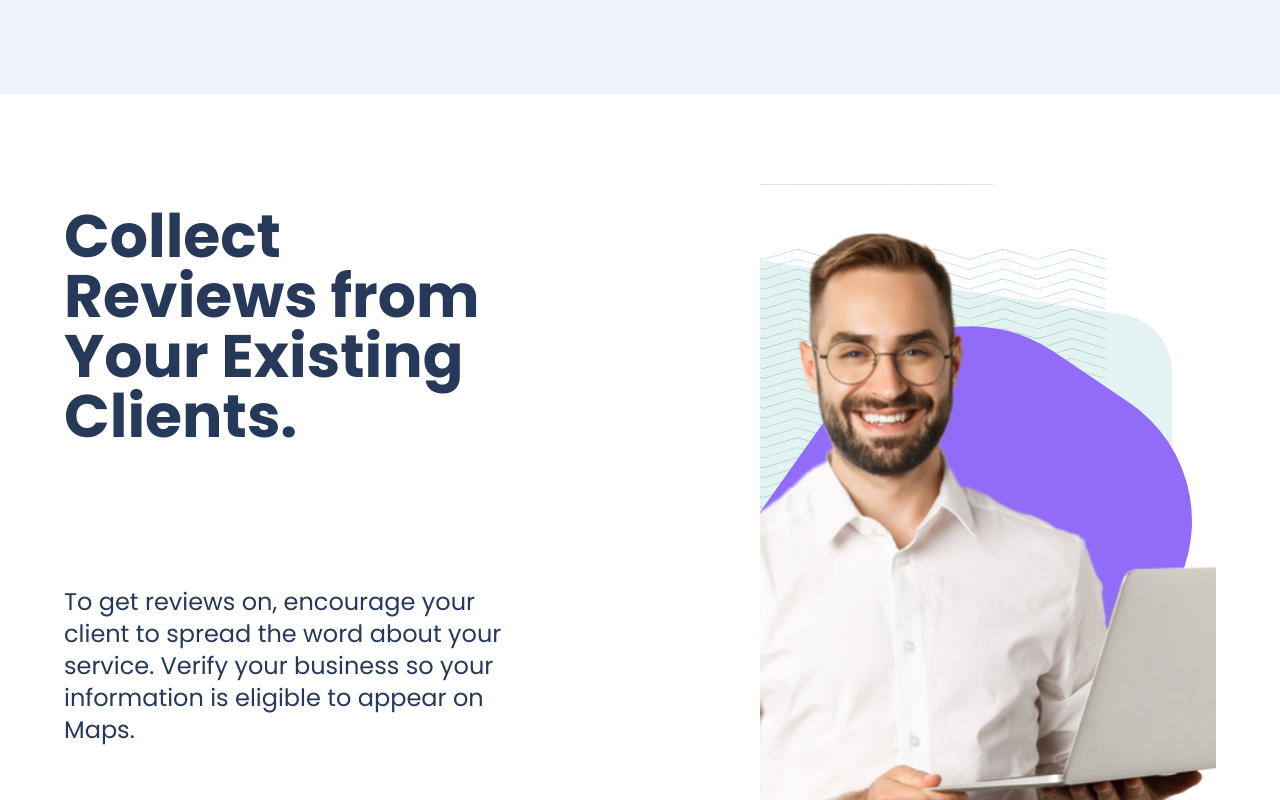
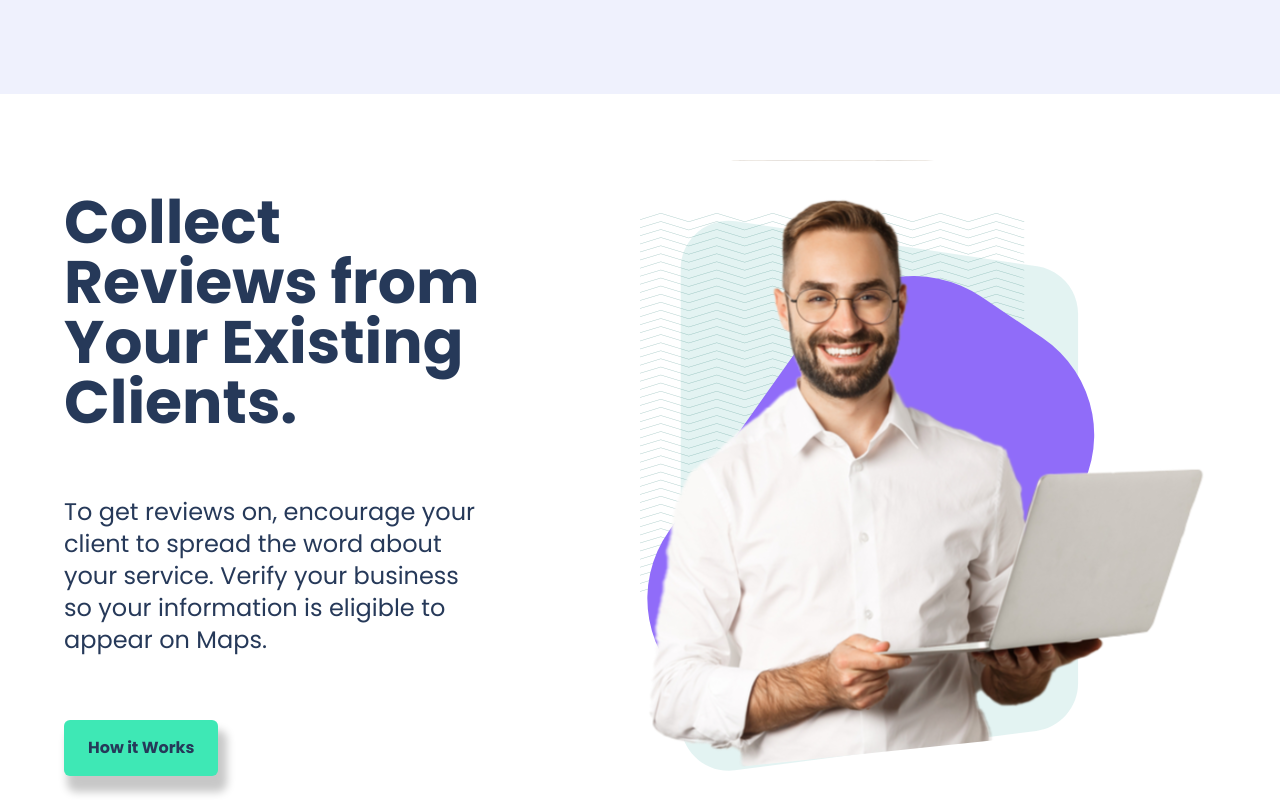
Before and after one commit to drimescodes/react-grabstar, a React (Vite) app: page / in a window 1280 px wide. Shown: the part 2520-3320 px from the top of the page. Built offline with nearby package versions, Linux system fonts and the light colour scheme.

Commit message:
perfected the 3rd hero section

```diff
--- a/src/components/ReusableHero.jsx
+++ b/src/components/ReusableHero.jsx
@@ -3,16 +3,19 @@ import PropTypes from 'prop-types';
 const ReusableHero = ({ title, subtitle, buttonText, backgroundImage, className }) => {
     return (
         <div className={`w-full bg-white relative min-h-screen overflow-hidden ` }>
-      <div className={`max-w-full w-[90%] m-auto md:flex justify-between  flex flex-col-reverse   md:gap-x-[15rem] py-12 ${className}`}>
-      <div
-        className=" bg-cover bg-top h-[25rem] md:h-auto md:w-[50%] "
-        style={{ backgroundImage: `url(${backgroundImage})` }}
-      >
-        </div>
-        <div className="min-h-screen  md:h-full pt-16 text-[#263959] md:w-[50%] md:max-w-[40%] flex flex-col gap-y- justify-between items-start">
+      <div className={`max-w-full w-[90%] m-auto flex flex-col-reverse md:flex md:flex-row justify-between  items-center  py-8 gap-8 md:gap-40 ${className}`}>
+
+
+        <img
+
+        src={backgroundImage}
+        className=" md:w-[50%] "
+        />
+
+        <div className="  md:h-full pt-16 text-[#263959] md:w-[50%] md:max-w-[40%] flex flex-col gap-y-8 md:gap-y-16 justify-between items-start">
           <h1 className="text-4xl md:text-5xl lg:text-6xl font-bold leading-[4rem]">{title}</h1>
           <p className="text-xl md:text-2xl  ">{subtitle}</p>
-          <button className="bg-[#3EE8B5] hover:bg-[#1A906B]  font-bold py-4  px-6 rounded-md transform hover:scale-105 transition-all duration-500 ease-in-out cursor-pointer no-tap-highlight">
+          <button className="bg-[#3EE8B5] hover:bg-[#1A906B] shadow-custom font-bold py-4  px-6 rounded-md transform hover:scale-105 transition-all duration-500 ease-in-out cursor-pointer no-tap-highlight">
             {buttonText}
           </button>
         </div>
```
